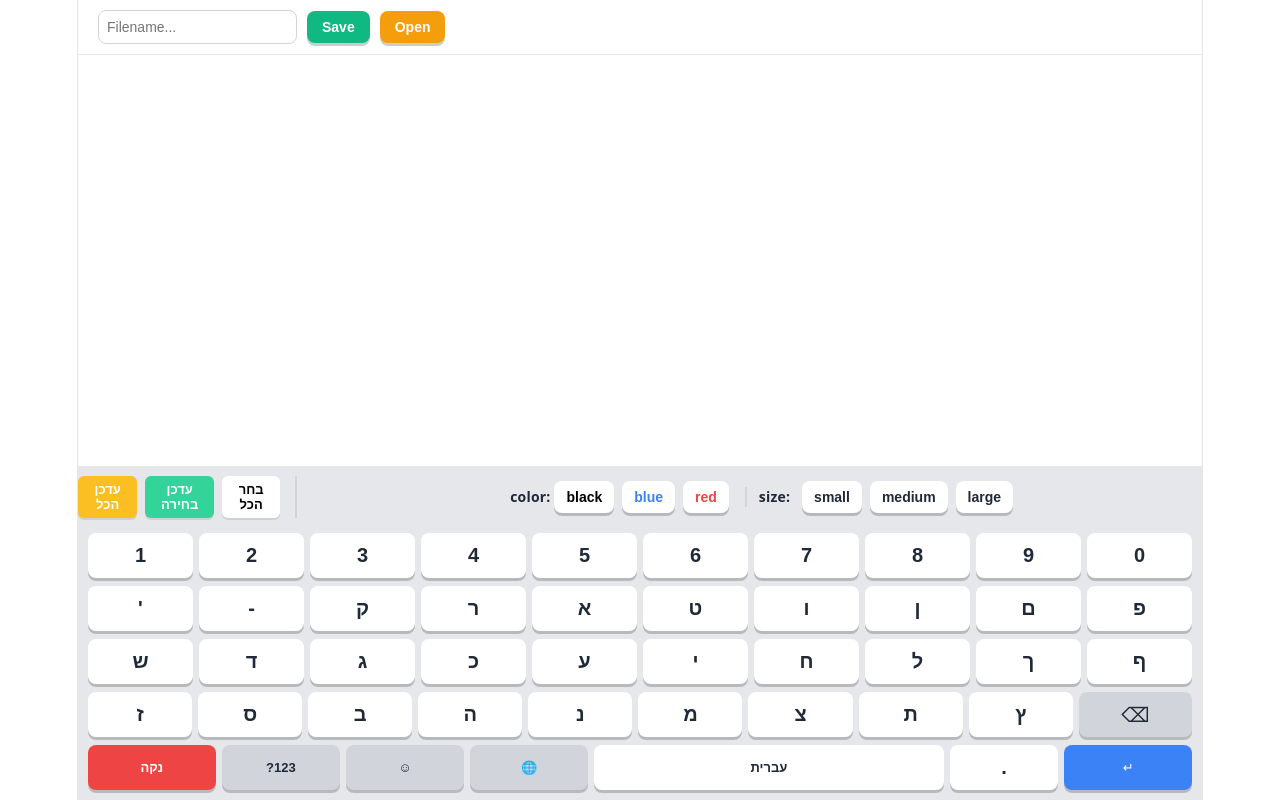
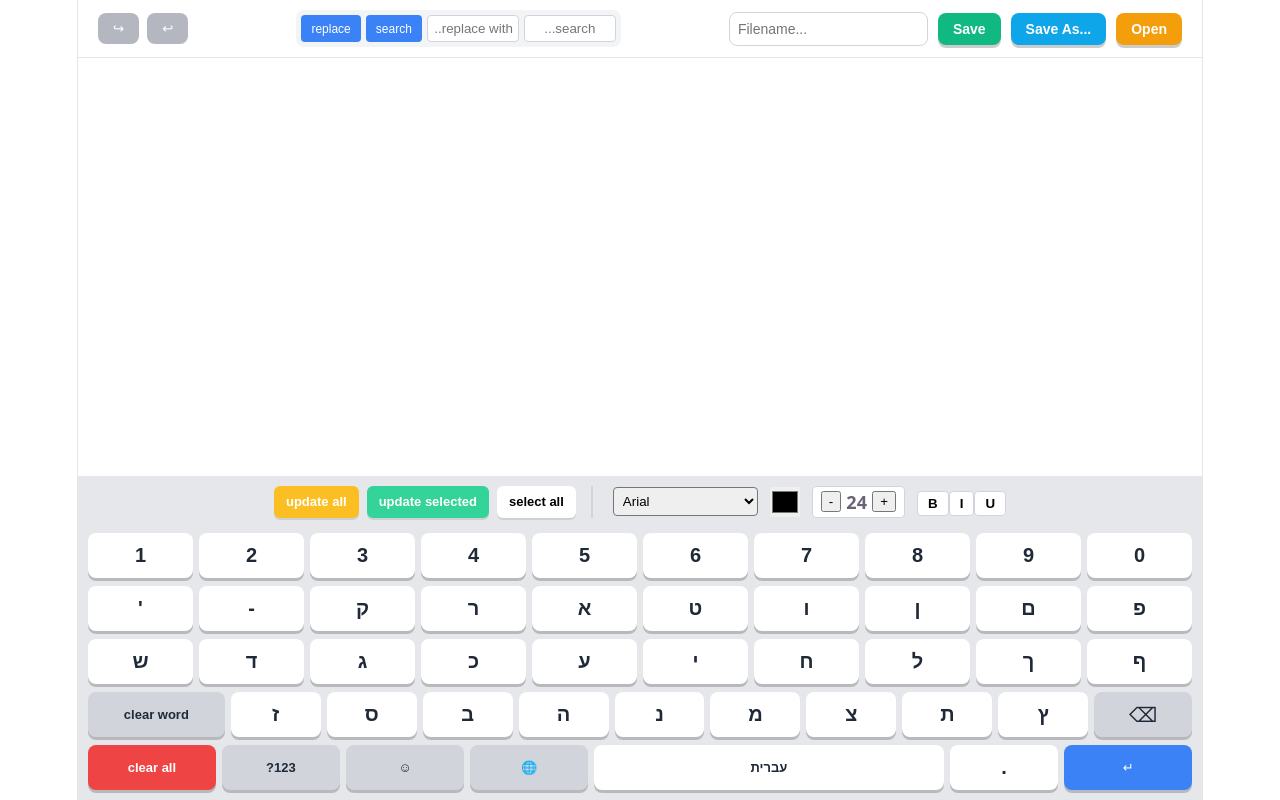
Before and after one commit to MichalZanzuri/FullStack4, a React (Vite) app: page / in a window 1280 px wide. Built offline with nearby package versions, Linux system fonts and the light colour scheme.

Commit message:
add undo, redo, fonts, save as and more fixes

```diff
--- a/src/App.css
+++ b/src/App.css
@@ -155,3 +155,65 @@
 
 .btn-apply-sel { background-color: #34d399; color: white; } /* ירוק */
 .btn-apply-all { background-color: #fbbf24; color: white; } /* צהוב-כתום */
+
+.top-bar-controls {
+  display: flex;
+  justify-content: space-between;
+  align-items: center;
+  width: 100%;
+}
+
+.search-replace-bar {
+  display: flex;
+  gap: 5px;
+  background: #f3f4f6;
+  padding: 5px;
+  border-radius: 8px;
+}
+
+.search-replace-bar input {
+  width: 80px;
+  padding: 5px;
+  border: 1px solid #d1d5db;
+  border-radius: 4px;
+  text-align: center;
+}
+
+.search-replace-bar button {
+  padding: 5px 10px;
+  background: #3b82f6;
+  color: white;
+  border: none;
+  border-radius: 4px;
+  cursor: pointer;
+  font-size: 12px;
+}
+
+.undo-btn {
+  background: #6b7280;
+  color: white;
+  border: none;
+  padding: 8px 15px;
+  border-radius: 8px;
+  cursor: pointer;
+  font-weight: bold;
+}
+
+.undo-btn:disabled {
+  opacity: 0.5;
+  cursor: not-allowed;
+}
+
+.style-controls-container {
+  display: flex;
+  align-items: center;
+  gap: 12px;
+  direction: ltr;
+}
+
+.font-select { padding: 5px; border-radius: 4px; }
+.color-picker { width: 30px; height: 30px; border: none; padding: 0; cursor: pointer; }
+.size-controls { display: flex; align-items: center; gap: 5px; background: white; padding: 2px 8px; border-radius: 4px; border: 1px solid #d1d5db; }
+.size-display { font-weight: bold; min-width: 20px; text-align: center; }
+.format-btn { background: white; border: 1px solid #d1d5db; border-radius: 4px; padding: 4px 10px; cursor: pointer; font-weight: bold; }
+.format-btn.active { background: #3b82f6; color: white; border-color: #2563eb; }
--- a/src/App.jsx
+++ b/src/App.jsx
@@ -5,85 +5,171 @@ import FileMenu from './components/FileMenu';
 import './App.css';
 
 function App() {
-  // הטקסט הוא עכשיו מערך של אובייקטים: { char, color, size, selected }
   const [textArray, setTextArray] = useState([]);
+
+  // מחסניות לביטול ושחזור
+  const [history, setHistory] = useState([]); // save action (Undo)
+  const [redoStack, setRedoStack] = useState([]); // save action (Redo)
+
   const [language, setLanguage] = useState("he");
-  const [textColor, setTextColor] = useState("#1f2937");
-  const [textSize, setTextSize] = useState("24px");
   const [fileName, setFileName] = useState("");
 
-  // הוספת תו חדש (לפי העיצוב הנוכחי בסרגל)
+  const [searchChar, setSearchChar] = useState("");
+  const [replaceChar, setReplaceChar] = useState("");
+
+  const [textColor, setTextColor] = useState("#000000");
+  const [textSize, setTextSize] = useState(24);
+  const [fontFamily, setFontFamily] = useState("Arial, sans-serif");
+  const [isBold, setIsBold] = useState(false);
+  const [isItalic, setIsItalic] = useState(false);
+  const [isUnderline, setIsUnderline] = useState(false);
+
+  // פונקציה חכמה שמעדכנת את הטקסט, שומרת היסטוריה, ומאפסת את ה-Redo
+  const updateTextWithHistory = (newArr) => {
+    setHistory(prev => [...prev, textArray].slice(-20)); // save max 20 states in history
+    setRedoStack([]); // איפוס Redo בכל פעולה חדשה
+    setTextArray(newArr);
+  };
+
+  // Undo
+  const handleUndo = () => {
+    if (history.length === 0) return;
+    const previousState = history[history.length - 1];
+    setHistory(prev => prev.slice(0, -1)); // from history
+    setRedoStack(prev => [...prev, textArray]); // current state to Redo
+    setTextArray(previousState);
+  };
+
+  // Redo
+  const handleRedo = () => {
+    if (redoStack.length === 0) return;
+    const nextState = redoStack[redoStack.length - 1];
+    setRedoStack(prev => prev.slice(0, -1)); //from Redo
+    setHistory(prev => [...prev, textArray]); // to history
+    setTextArray(nextState);
+  };
+
+  const handleSearch = () => {
+    if (!searchChar) return;
+    setTextArray(prev => prev.map(item => ({
+      ...item,
+      selected: item.char === searchChar
+    })));
+  };
+
+  const handleReplace = () => {
+    if (!searchChar) return;
+    updateTextWithHistory(textArray.map(item =>
+      item.char === searchChar ? { ...item, char: replaceChar || "" } : item
+    ));
+    setSearchChar("");
+    setReplaceChar("");
+  };
+
   const handleKeyPress = (char) => {
     const newChar = {
-      char: char,
-      color: textColor,
-      size: textSize,
-      selected: false
+      char, color: textColor, size: `${textSize}px`, font: fontFamily,
+      bold: isBold, italic: isItalic, underline: isUnderline, selected: false
     };
-    setTextArray(prev => [...prev, newChar]);
+    updateTextWithHistory([...textArray, newChar]);
   };
 
-  // מחיקת תו אחרון
-  const handleDeleteChar = () => setTextArray(prev => prev.slice(0, -1));
+  const handleDeleteChar = () => updateTextWithHistory(textArray.slice(0, -1));
 
-  // ניקוי כל המסך
-  const handleClearAll = () => setTextArray([]);
+  const handleDeleteWord = () => {
+    if (textArray.length === 0) return;
+    let lastSpaceIndex = -1;
+    for (let i = textArray.length - 2; i >= 0; i--) {
+      if (textArray[i].char === ' ') { lastSpaceIndex = i; break; }
+    }
+    updateTextWithHistory(lastSpaceIndex === -1 ? [] : textArray.slice(0, lastSpaceIndex + 1));
+  };
 
-  // בחירה/ביטול בחירה של תו ספציפי בלחיצה עליו
+  const handleClearAll = () => updateTextWithHistory([]);
+
   const toggleSelectChar = (index) => {
     setTextArray(prev => prev.map((item, i) =>
       i === index ? { ...item, selected: !item.selected } : item
     ));
   };
 
-  // בחירת כל הטקסט
-  const selectAll = () => {
-    setTextArray(prev => prev.map(item => ({ ...item, selected: true })));
-  };
+  const selectAll = () => setTextArray(prev => prev.map(item => ({ ...item, selected: true })));
 
-  // החלת העיצוב הנוכחי רק על מה שנבחר
   const applyToSelected = () => {
-    setTextArray(prev => prev.map(item =>
-      item.selected ? { ...item, color: textColor, size: textSize, selected: false } : item
+    updateTextWithHistory(textArray.map(item =>
+      item.selected ? { ...item, color: textColor, size: `${textSize}px`, font: fontFamily, bold: isBold, italic: isItalic, underline: isUnderline, selected: false } : item
     ));
   };
 
-  // החלת העיצוב הנוכחי על כל הטקסט הקיים
   const applyToAll = () => {
-    setTextArray(prev => prev.map(item => ({
-      ...item, color: textColor, size: textSize, selected: false
+    updateTextWithHistory(textArray.map(item => ({
+      ...item, color: textColor, size: `${textSize}px`, font: fontFamily, bold: isBold, italic: isItalic, underline: isUnderline, selected: false
     })));
   };
 
-  // שמירה ופתיחה (משתמשים ב-JSON כי זה מערך אובייקטים)
+  // שמירה רגילה (Save) - שומר על השם הקיים
   const handleSave = () => {
-    if (!fileName) return alert("נא להזין שם קובץ!");
+    if (!fileName) return alert("Please enter a filename, or use Save As!");
     localStorage.setItem(fileName, JSON.stringify(textArray));
-    alert(`הקובץ ${fileName} נשמר!`);
+    alert(`The file "${fileName}" has been saved successfully!`);
+  };
+
+  // שמירה בשם (Save As) - מבקש שם חדש
+  const handleSaveAs = () => {
+    const newFileName = prompt("Please enter a new filename for the file:", fileName || "new_copy");
+
+    // אם המשתמש הכניס שם ולחץ אישור (ולא ביטל)
+    if (newFileName) {
+      setFileName(newFileName); // מעדכנים את השם בחלונית
+      localStorage.setItem(newFileName, JSON.stringify(textArray));
+      alert(`The file has been saved with the new name: "${newFileName}"`);
+    }
   };
 
   const handleOpen = () => {
+    if (!fileName) return alert("Please enter a filename to open!");
     const saved = localStorage.getItem(fileName);
     if (saved) {
-      setTextArray(JSON.parse(saved));
-    } else alert("קובץ לא נמצא");
+      updateTextWithHistory(JSON.parse(saved));
+    } else alert(`File not found with the name "${fileName}"`);
   };
 
   return (
     <div className="app-container">
       <div className="top-bar">
-        <FileMenu fileName={fileName} onFileNameChange={setFileName} onSave={handleSave} onOpen={handleOpen} />
+        <div className="top-bar-controls">
+          <FileMenu
+            fileName={fileName}
+            onFileNameChange={setFileName}
+            onSave={handleSave}
+            onSaveAs={handleSaveAs}
+            onOpen={handleOpen}
+          />
+
+          <div className="search-replace-bar">
+            <input placeholder="search..." value={searchChar} onChange={(e) => setSearchChar(e.target.value)} maxLength="1" />
+            <input placeholder="replace with..." value={replaceChar} onChange={(e) => setReplaceChar(e.target.value)} maxLength="1" />
+            <button onClick={handleSearch}>search</button>
+            <button onClick={handleReplace}>replace</button>
+          </div>
+
+          {/* Undo and Redo buttons */}
+          <div style={{ display: 'flex', gap: '8px' }}>
+            <button className="undo-btn" onClick={handleUndo} disabled={history.length === 0} title="cancel last action">
+              ↩
+            </button>
+            <button className="undo-btn" onClick={handleRedo} disabled={redoStack.length === 0} title="revert undo">
+              ↪
+            </button>
+          </div>
+        </div>
       </div>
 
       <div className="display-area">
         <div className="text-content">
           {textArray.map((item, index) => (
-            <span
-              key={index}
-              onClick={() => toggleSelectChar(index)}
-              className={item.selected ? "char-selected" : ""}
-              style={{ color: item.color, fontSize: item.size, cursor: 'pointer' }}
-            >
+            <span key={index} onClick={() => toggleSelectChar(index)} className={item.selected ? "char-selected" : ""}
+              style={{ color: item.color, fontSize: item.size, fontFamily: item.font, fontWeight: item.bold ? 'bold' : 'normal', fontStyle: item.italic ? 'italic' : 'normal', textDecoration: item.underline ? 'underline' : 'none', cursor: 'pointer' }}>
               {item.char}
             </span>
           ))}
@@ -92,22 +178,22 @@ function App() {
 
       <div className="bottom-console">
         <div className="style-controls-wrapper">
-          <StyleControls onColorChange={setTextColor} onSizeChange={setTextSize} />
-
+          <StyleControls
+            textColor={textColor} onColorChange={setTextColor}
+            textSize={textSize} onSizeChange={(change) => setTextSize(prev => Math.max(10, prev + change))}
+            fontFamily={fontFamily} onFontChange={setFontFamily}
+            isBold={isBold} toggleBold={() => setIsBold(!isBold)}
+            isItalic={isItalic} toggleItalic={() => setIsItalic(!isItalic)}
+            isUnderline={isUnderline} toggleUnderline={() => setIsUnderline(!isUnderline)}
+          />
           <div className="edit-actions">
-            <button className="action-btn" onClick={selectAll}>בחר הכל</button>
-            <button className="action-btn btn-apply-sel" onClick={applyToSelected}>עדכן בחירה</button>
-            <button className="action-btn btn-apply-all" onClick={applyToAll}>עדכן הכל</button>
+            <button className="action-btn" onClick={selectAll}>select all</button>
+            <button className="action-btn btn-apply-sel" onClick={applyToSelected}>update selected</button>
+            <button className="action-btn btn-apply-all" onClick={applyToAll}>update all</button>
           </div>
         </div>
 
-        <Keyboard
-          onKeyPress={handleKeyPress}
-          onDelete={handleDeleteChar}
-          onClear={handleClearAll}
-          language={language}
-          onChangeLanguage={setLanguage}
-        />
+        <Keyboard onKeyPress={handleKeyPress} onDelete={handleDeleteChar} onDeleteWord={handleDeleteWord} onClear={handleClearAll} language={language} onChangeLanguage={setLanguage} />
       </div>
     </div>
   );
--- a/src/components/FileMenu.jsx
+++ b/src/components/FileMenu.jsx
@@ -11,12 +11,15 @@ function FileMenu(props) {
         className="file-menu-input"
       />
 
-      {/* שימי לב איך הוספנו 2 קלאסים שונים לכל כפתור: אחד לעיצוב הכללי ואחד לצבע */}
-      <button className="file-menu-button btn-save" onClick={props.onSave}>
+      <button className="file-menu-button btn-save" onClick={props.onSave} title="save current file">
         Save
       </button>
 
-      <button className="file-menu-button btn-open" onClick={props.onOpen}>
+      <button className="file-menu-button" style={{ backgroundColor: '#0ea5e9' }} onClick={props.onSaveAs} title="save file with a new name">
+        Save As...
+      </button>
+
+      <button className="file-menu-button btn-open" onClick={props.onOpen} title="open a existing file">
         Open
       </button>
     </div>
--- a/src/components/Keyboard.jsx
+++ b/src/components/Keyboard.jsx
@@ -7,14 +7,14 @@ function Keyboard(props) {
       ['1', '2', '3', '4', '5', '6', '7', '8', '9', '0'],
       ["'", '-', 'ק', 'ר', 'א', 'ט', 'ו', 'ן', 'ם', 'פ'],
       ['ש', 'ד', 'ג', 'כ', 'ע', 'י', 'ח', 'ל', 'ך', 'ף'],
-      ['ז', 'ס', 'ב', 'ה', 'נ', 'מ', 'צ', 'ת', 'ץ', 'DEL'],
+      ['DEL WORD','ז', 'ס', 'ב', 'ה', 'נ', 'מ', 'צ', 'ת', 'ץ', , 'DEL'],
       ['CLEAR', '?123', 'EMOJI', 'LANG', 'SPACE', '.', 'ENTER']
     ],
     en: [
       ['1', '2', '3', '4', '5', '6', '7', '8', '9', '0'],
       ['q', 'w', 'e', 'r', 't', 'y', 'u', 'i', 'o', 'p'],
       ['a', 's', 'd', 'f', 'g', 'h', 'j', 'k', 'l'],
-      ['z', 'x', 'c', 'v', 'b', 'n', 'm', 'DEL'],
+      ['DEL WORD','z', 'x', 'c', 'v', 'b', 'n', 'm', , 'DEL'],
       ['CLEAR', '?123', 'EMOJI', 'LANG', 'SPACE', '.', 'ENTER']
     ],
     symbols1: [
@@ -44,11 +44,12 @@ function Keyboard(props) {
 
   const renderKeyContent = (char) => {
     if (char === 'DEL') return '⌫';
+    if (char === 'DEL WORD') return 'clear word';
     if (char === 'LANG') return '🌐';
     if (char === 'EMOJI') return '☺';
     if (char === 'SPACE') return props.language === 'he' ? 'עברית' : (props.language === 'en' ? 'English' : 'Space');
     if (char === 'ENTER') return '↵';
-    if (char === 'CLEAR') return 'נקה';
+    if (char === 'CLEAR') return 'clear all';
     if (char === 'ABC') return 'ABC';
     if (char === '=\\<') return '= \\ <';
     return char;
@@ -56,6 +57,7 @@ function Keyboard(props) {
 
   const handleKeyClick = (char) => {
     if (char === 'DEL') props.onDelete();
+    else if (char === 'DEL WORD') props.onDeleteWord(); // הפעלת הפונקציה החדשה
     else if (char === 'CLEAR') props.onClear();
     else if (char === 'LANG') props.onChangeLanguage(props.language === 'he' ? 'en' : 'he');
     else if (char === 'EMOJI') props.onChangeLanguage('emoji');
@@ -73,7 +75,6 @@ function Keyboard(props) {
         <div key={rowIndex} className="keyboard-row">
 
           {row.map((char, charIndex) => {
-            // כאן נשאר רק מה שדינמי!
             let flexValue = 1;
             let bgColor = '#ffffff';
             let textColor = '#1f2937';
@@ -81,7 +82,10 @@ function Keyboard(props) {
             if (char === 'SPACE') flexValue = 3.5;
             if (char === 'ENTER') { bgColor = '#3b82f6'; textColor = 'white'; flexValue = 1.2; }
             if (char === 'CLEAR') { bgColor = '#ef4444'; textColor = 'white'; flexValue = 1.2; }
-            if (['DEL', 'LANG', 'EMOJI', '?123', '=\\<', 'ABC'].includes(char)) { bgColor = '#d1d5db'; flexValue = 1.1; }
+            if (['DEL', 'DEL WORD', 'LANG', 'EMOJI', '?123', '=\\<', 'ABC'].includes(char)) {
+              bgColor = '#d1d5db';
+              flexValue = (char === 'DEL WORD') ? 1.6 : 1.1; // מרווח טיפה יותר גדול לכפתור מחק מילה
+            }
 
             return (
               <button
--- a/src/components/StyleControls.jsx
+++ b/src/components/StyleControls.jsx
@@ -1,59 +1,39 @@
 import React from 'react';
 
 function StyleControls(props) {
-
-  // יצרנו רכיב פנימי קטן כדי לא לשכפל את העיצוב לכל כפתור
-  const FormatButton = ({ onClick, children, textColor = '#1f2937' }) => (
-    <button
-      onMouseDown={(e) => {
-        e.currentTarget.style.transform = 'translateY(2px)';
-        e.currentTarget.style.boxShadow = 'none';
-      }}
-      onMouseUp={(e) => {
-        e.currentTarget.style.transform = 'translateY(0)';
-        e.currentTarget.style.boxShadow = '0 3px 0px rgba(0,0,0,0.2)';
-      }}
-      onMouseLeave={(e) => {
-        e.currentTarget.style.transform = 'translateY(0)';
-        e.currentTarget.style.boxShadow = '0 3px 0px rgba(0,0,0,0.2)';
-      }}
-      onClick={onClick}
-      style={{
-        padding: '8px 12px',
-        margin: '0 4px',
-        fontSize: '14px',
-        fontWeight: 'bold',
-        color: textColor,
-        backgroundColor: '#ffffff',
-        border: 'none',
-        borderRadius: '8px', // פינות מעוגלות כמו במקלדת
-        cursor: 'pointer',
-        transition: 'all 0.05s',
-        boxShadow: '0 3px 0px rgba(0,0,0,0.2)' // ההצללה של המקלדת
-      }}
-    >
+  const FormatButton = ({ onClick, children, isActive }) => (
+    <button onClick={onClick} className={isActive ? "format-btn active" : "format-btn"}>
       {children}
     </button>
   );
 
   return (
-    <div style={{ padding: '5px', display: 'flex', alignItems: 'center', justifyContent: 'center', width: '100%', direction: 'ltr'}}>
+    <div className="style-controls-container">
+      <select value={props.fontFamily} onChange={(e) => props.onFontChange(e.target.value)} className="font-select">
+        <option value="Arial, sans-serif">Arial</option>
+        <option value="'Courier New', Courier, monospace">Courier New</option>
+        <option value="'Times New Roman', Times, serif">Times New Roman</option>
+        <option value="Tahoma, sans-serif">Tahoma</option>
+        <option value="Verdana, sans-serif">Verdana</option>
+        <option value="Georgia, serif">Georgia</option>
+        <option value="'Comic Sans MS', cursive">Comic Sans</option>
+        <option value="Impact, sans-serif">Impact</option>
+        <option value="'Lucida Console', monospace">Lucida Console</option>
+      </select>
 
-      {/*colors zone */}
-      <span style={{ marginLeft: '8px', color: '#1f2937', fontWeight: 'bold', fontSize: '14px' }}>color:</span>
-      <FormatButton onClick={() => props.onColorChange('black')} textColor="black">black</FormatButton>
-      <FormatButton onClick={() => props.onColorChange('#3b82f6')} textColor="#3b82f6">blue</FormatButton>
-      <FormatButton onClick={() => props.onColorChange('#ef4444')} textColor="#ef4444">red</FormatButton>
+      <input type="color" value={props.textColor} onChange={(e) => props.onColorChange(e.target.value)} className="color-picker" />
 
-      {/* קו הפרדה עדין */}
-      <span style={{ borderLeft: '2px solid #d1d5db', margin: '0 12px', height: '20px' }}></span>
+      <div className="size-controls">
+        <button onClick={() => props.onSizeChange(-2)}>-</button>
+        <span className="size-display">{props.textSize}</span>
+        <button onClick={() => props.onSizeChange(2)}>+</button>
+      </div>
 
-      {/* אזור הגדלים */}
-      <span style={{ marginRight: '8px', color: '#1f2937', fontWeight: 'bold', fontSize: '14px' }}>size:</span>
-      <FormatButton onClick={() => props.onSizeChange('16px')}>small</FormatButton>
-      <FormatButton onClick={() => props.onSizeChange('24px')}>medium</FormatButton>
-      <FormatButton onClick={() => props.onSizeChange('32px')}>large</FormatButton>
-
+      <div className="format-group">
+        <FormatButton isActive={props.isBold} onClick={props.toggleBold}>B</FormatButton>
+        <FormatButton isActive={props.isItalic} onClick={props.toggleItalic}>I</FormatButton>
+        <FormatButton isActive={props.isUnderline} onClick={props.toggleUnderline}>U</FormatButton>
+      </div>
     </div>
   );
 }
```
